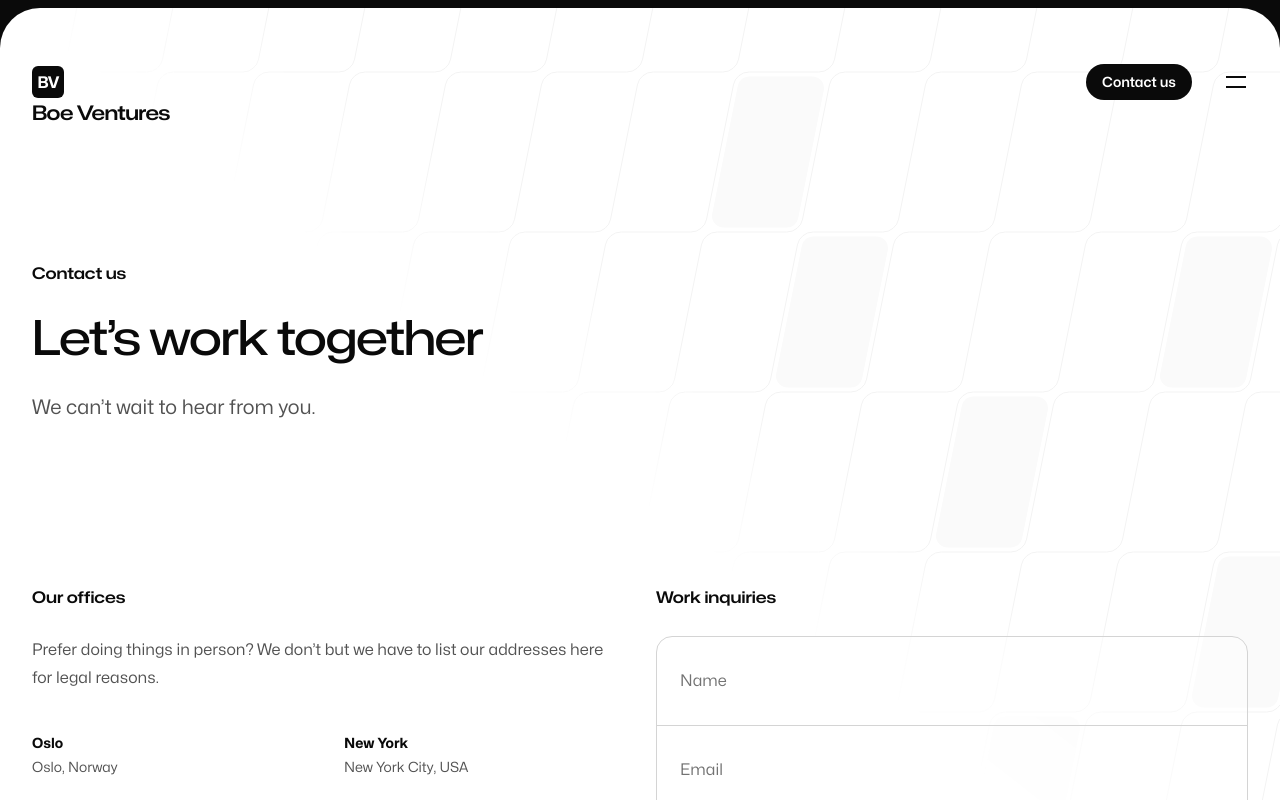
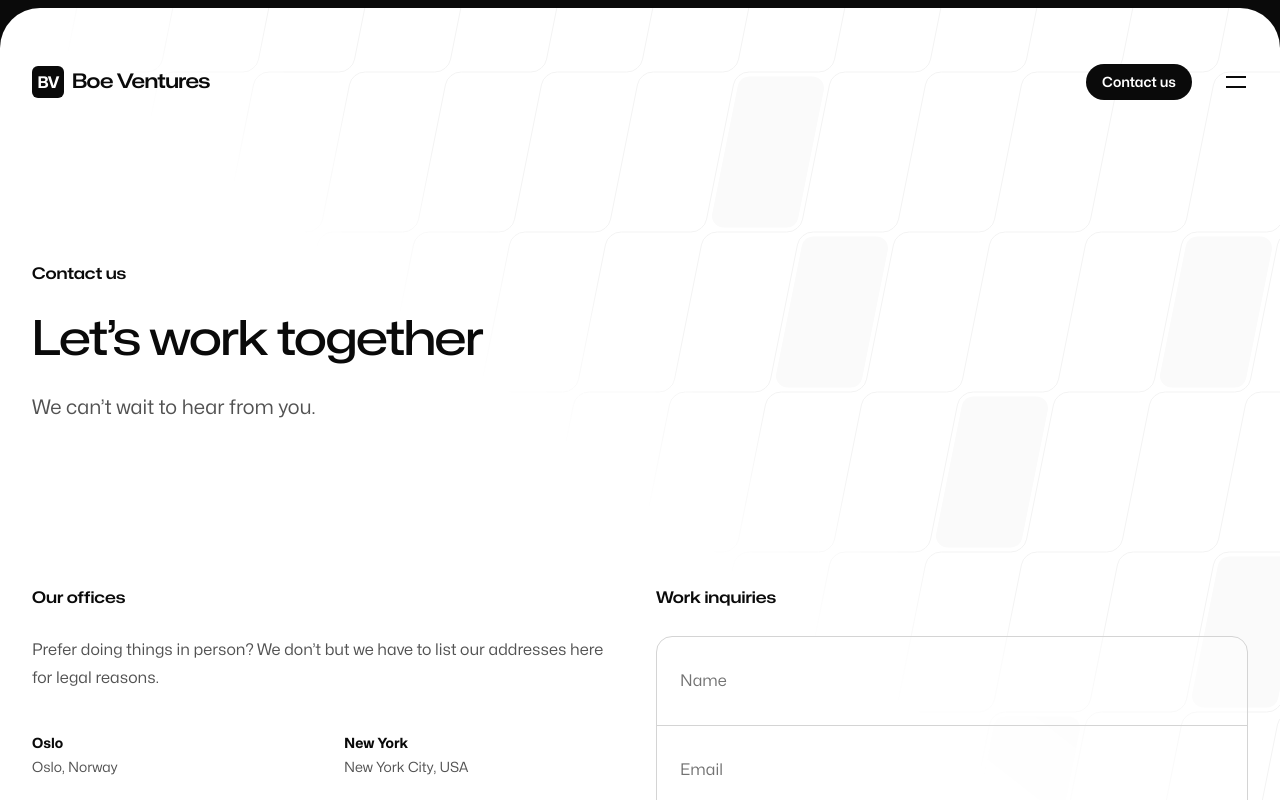
Before and after one commit to Boe-Ventures/boe.ventures, a Next.js app: page /contact in a window 1280 px wide. Shown: the top 800 px of the page. Built offline with nearby package versions, Linux system fonts and the light colour scheme.

Commit message:
Fix logo layout: icon + text on one line

```diff
--- a/src/components/Footer.tsx
+++ b/src/components/Footer.tsx
@@ -121,7 +121,7 @@ export function Footer() {
         </div>
         <div className="mt-24 mb-20 flex flex-wrap items-end justify-between gap-x-6 gap-y-4 border-t border-neutral-950/10 pt-12">
           <Link href="/" aria-label="Home">
-            <Logo className="h-8" fillOnHover />
+            <Logo fillOnHover />
           </Link>
           <p className="text-sm text-neutral-700">
             © Boe Ventures AS {new Date().getFullYear()}
--- a/src/components/Logo.tsx
+++ b/src/components/Logo.tsx
@@ -49,10 +49,10 @@ export function Logo({
 }) {
   return (
     <div
-      className={clsx('flex items-center gap-x-2', className)}
+      className={clsx('flex items-center gap-x-2 whitespace-nowrap', className)}
       {...props}
     >
-      <Logomark className="h-8 w-8" invert={invert} />
+      <Logomark className="h-8 w-8 shrink-0" invert={invert} />
       <span
         className={clsx(
           'font-display text-xl font-semibold tracking-tight',
--- a/src/components/RootLayout.tsx
+++ b/src/components/RootLayout.tsx
@@ -75,7 +75,7 @@ function Header({
             filled={logoHovered}
           />
           <Logo
-            className="hidden h-8 sm:block"
+            className="hidden sm:flex"
             invert={invert}
             filled={logoHovered}
           />
```
